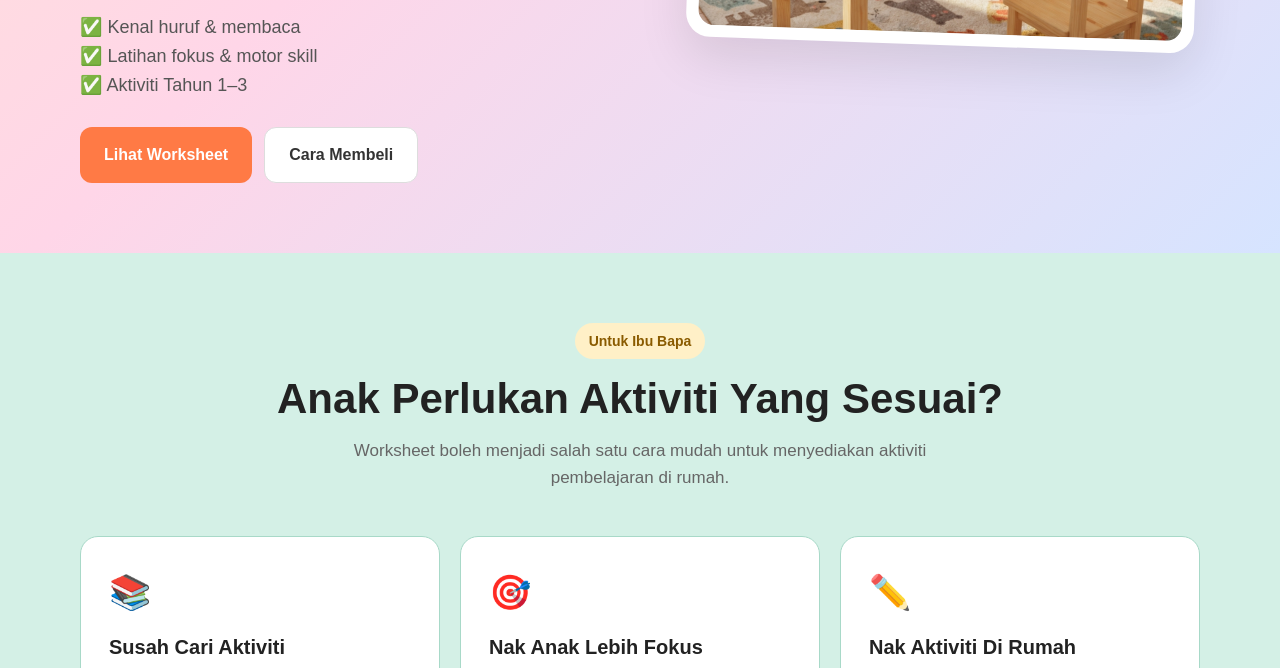
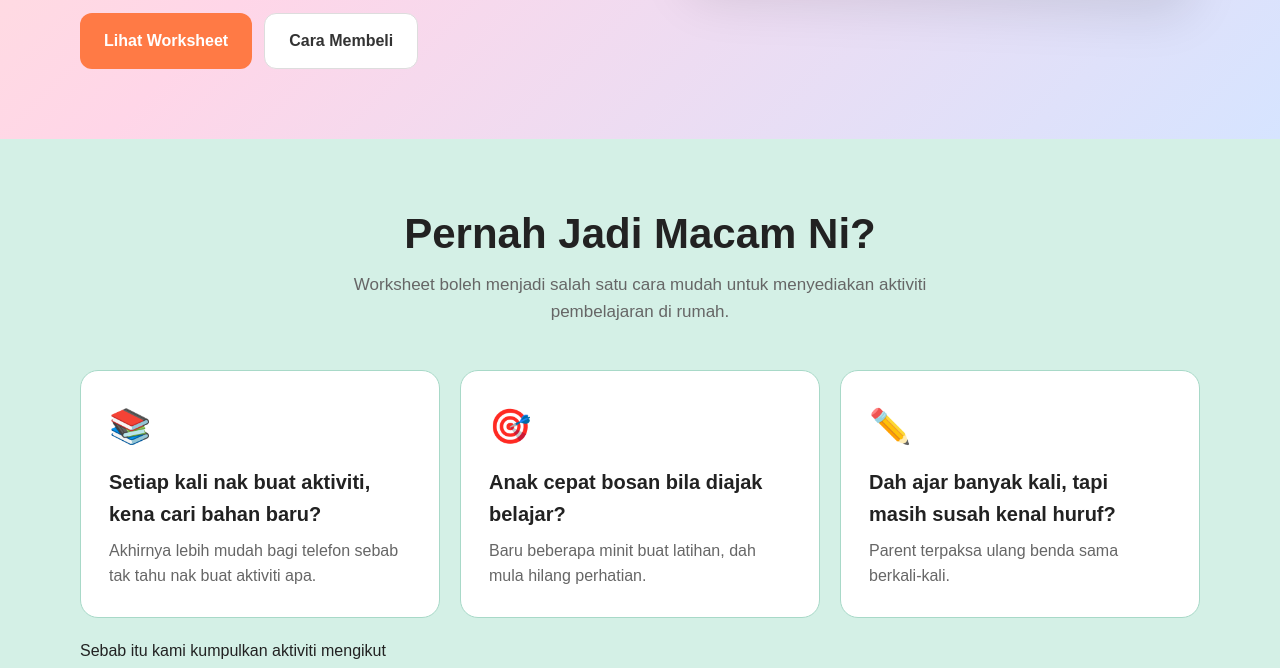
Before and after one commit to Harizsi/edukids-worksheet, a website: page index.html in a window 1280 px wide. Shown: the part 600-1268 px from the top of the page. Drawn offline with Linux system fonts and the light colour scheme.

Commit message:
Update index.html

```diff
--- a/index.html
+++ b/index.html
@@ -1305,12 +1305,6 @@
                 tanpa perlu pening cari bahan setiap hari.
             </p>
 
-            <p>
-                 ✅ Kenal huruf & membaca<br>
-                 ✅ Latihan fokus & motor skill<br>
-                 ✅ Aktiviti Tahun 1–3
-            </p>
-
             <div class="hero-buttons">
 
                 <a href="#products" class="btn btn-primary">
@@ -1349,12 +1343,10 @@
 
         <div class="section-title">
 
-            <div class="badge">
-                Untuk Ibu Bapa
-            </div>
+
 
             <h2>
-                Anak Perlukan Aktiviti Yang Sesuai?
+                Pernah Jadi Macam Ni?
             </h2>
 
             <p>
@@ -1371,12 +1363,11 @@
                 <div class="problem-icon">📚</div>
 
                 <h3>
-                    Susah Cari Aktiviti
+                    Setiap kali nak buat aktiviti, kena cari bahan baru?
                 </h3>
 
                 <p>
-                    Banyak pilihan di internet tetapi tidak semua
-                    sesuai dengan tahap pembelajaran anak.
+                    Akhirnya lebih mudah bagi telefon sebab tak tahu nak buat aktiviti apa.
                 </p>
 
             </div>
@@ -1386,12 +1377,11 @@
                 <div class="problem-icon">🎯</div>
 
                 <h3>
-                    Nak Anak Lebih Fokus
+                    Anak cepat bosan bila diajak belajar?
                 </h3>
 
                 <p>
-                    Aktiviti berstruktur boleh membantu anak
-                    fokus pada satu tugasan pada satu masa.
+                    Baru beberapa minit buat latihan, dah mula hilang perhatian.
                 </p>
 
             </div>
@@ -1401,15 +1391,18 @@
                 <div class="problem-icon">✏️</div>
 
                 <h3>
-                    Nak Aktiviti Di Rumah
+                    Dah ajar banyak kali, tapi masih susah kenal huruf?
                 </h3>
 
                 <p>
-                    Boleh dicetak dan digunakan untuk aktiviti
-                    pembelajaran di rumah.
+                    Parent terpaksa ulang benda sama berkali-kali.
                 </p>
 
             </div>
+
+            <p>
+                Sebab itu kami kumpulkan aktiviti mengikut kemahiran, supaya parent boleh pilih apa yang anak perlukan.
+            </p>
 
         </div>
 
```
